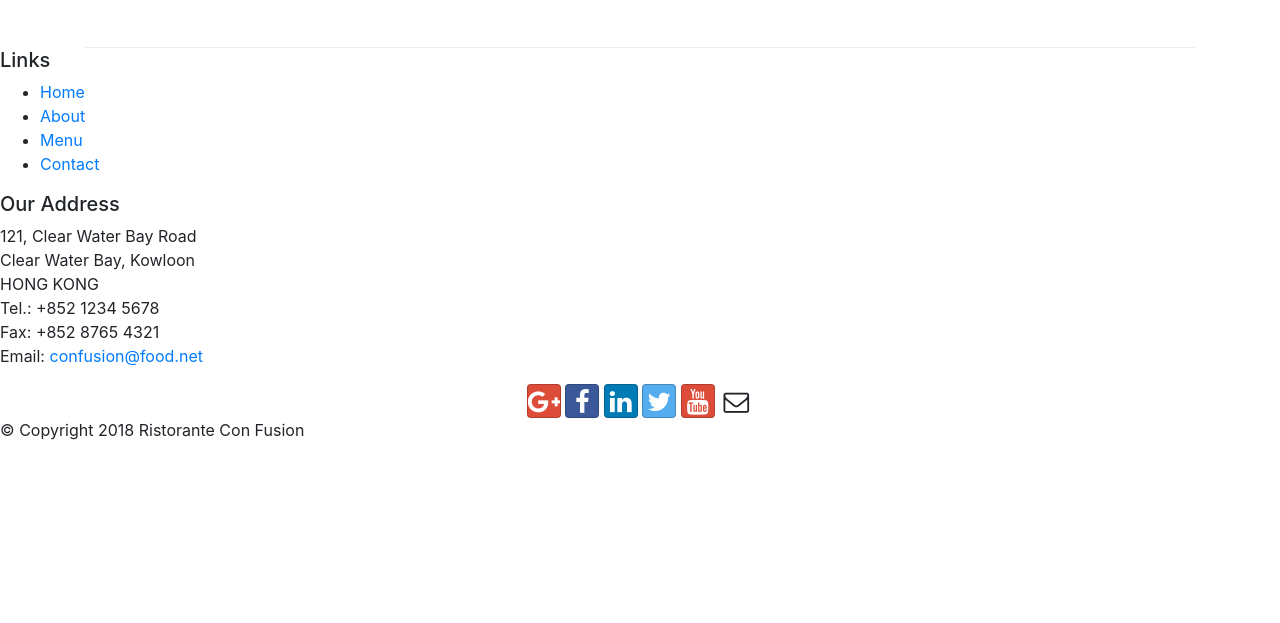
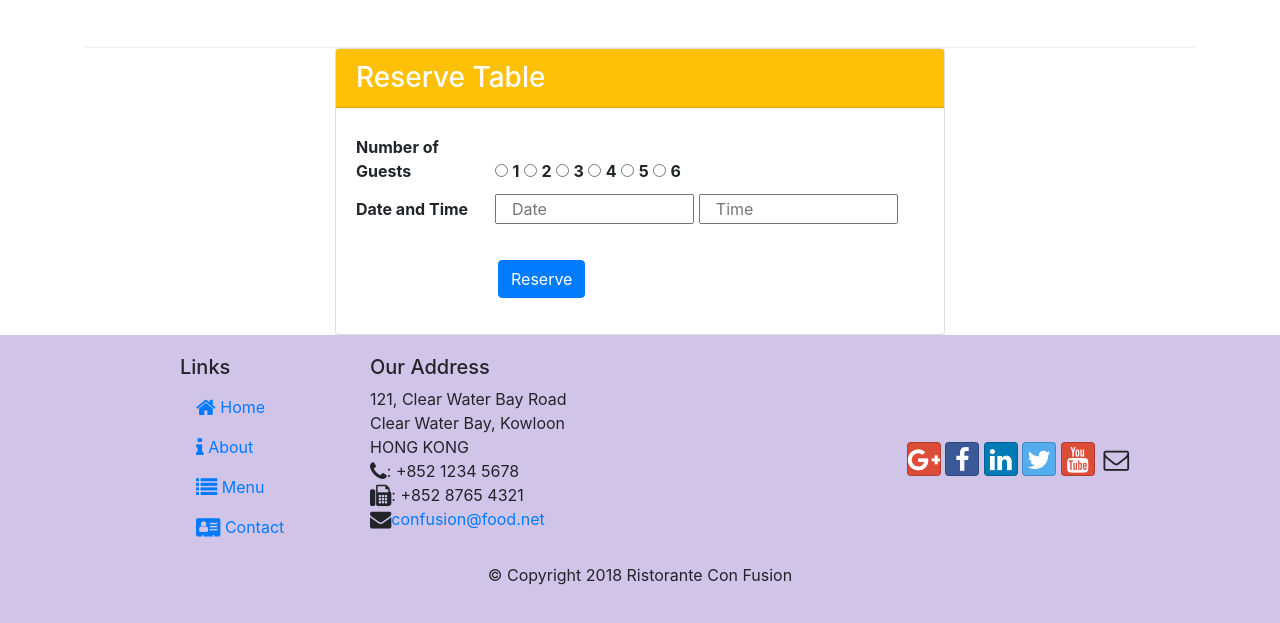
Before and after one commit to kundan9572/Online-Food-Delivery-Using-Bootstrap, a website: page index.html in a window 1280 px wide. Shown: the part 1586-2209 px from the top of the page. Before the commit the page ends 2044 px from the top, so only its background shows below. Drawn offline with nearby package versions, Linux system fonts and the light colour scheme.

Commit message:
2nd week assignment

```diff
--- a/index.html
+++ b/index.html
@@ -12,21 +12,46 @@
      <link rel="stylesheet" href="node_modules/font-awesome/css/font-awesome.min.css">
      <link rel="stylesheet" href="node_modules/bootstrap-social/bootstrap-social.css">
      <link rel="stylesheet" href="css/styles.css">
-    <title>Ristorante Con Fusion </title>
+    <title>Ristorante Con Fusion</title>
 </head>
 
 <body>
-    <nav class="navbar navbar-dark navbar-expand-sm bg-primary fixed-top">
+    <nav class="navbar navbar-dark navbar-expand-sm  fixed-top">
         <div class="container">
+            <button class="navbar-toggler" type="button" data-toggle="collapse" data-target="#Navbar">
+                <span class="navbar-toggler-icon"></span>
+            </button>
+            <a class="navbar-brand" href="#"><img src="img/logo.png" height="30" width="41"></a>
+            <div class="collapse navbar-collapse" id="Navbar">
+                <ul class="navbar-nav mr-auto">
+                        <li class="nav-item active" ><a class="nav-link" href="#"><span class="fa fa-home fa-lg"></span> Home</a></li>
+                        <li class="nav-item"><a class="nav-link" href="./aboutus.html"><span class="fa fa-info fa-lg"></span> About</a></li>
+                        <li class="nav-item"><a class="nav-link" href="#"><span class="fa fa-list fa-lg"></span> Menu</a></li>
+                        <li class="nav-item"><a class="nav-link" href="./contactus.html"><span class="fa fa-address-card fa-lg"></span> Contact</a></li>
+                </ul>
+            </div>
+        </div>
+    </nav>
+
+
+ <!--   <nav class="navbar navbar-dark navbar-expand-sm bg-primary fixed-top">
+        <div class="container">
+
+            <button class="navbar-toggler" type="button" data-toggle="collapse" data-target="#Navbar">
+                <span class="navbar-toggler-icon"></span>
+            </button>
            <a class="navbar-brand" href="#"><img src="img/logo.png" height="30" width="41"></a>
+
                 <ul class="navbar-nav mr-auto">
                     <li class="nav-item active"><a class="nav-link" href="#"><span class="fa fa-home fa-lg"></span> Home</a></li>
                     <li class="nav-item"><a class="nav-link" href="./aboutus.html"><span class="fa fa-info fa-lg"></span> About</a></li>
                     <li class="nav-item"><a class="nav-link" href="#"><span class="fa fa-list fa-lg"></span> Menu</a></li>
                     <li class="nav-item"><a class="nav-link" href="./contactus.html"><span class="fa fa-address-card fa-lg"></span> Contact</a></li>
                 </ul>
+
         </div>
     </nav>
+    -->
     <!--
     <button class="navbar-toggler" type="button" data-toggle="collapse" data-target="#Navbar">
         <span class="navbar-toggler-icon"></span>
@@ -39,9 +64,18 @@
                     <h1>Ristorante con Fusion</h1>
                     <p>We take inspiration from the World's best cuisines, and create a unique fusion experience. Our lipsmacking creations will tickle your culinary senses!</p>
                 </div>
-                    <div class="col-12 col-sm align-self-center">
+                    <div class="col-12 col-sm-3 col-sm align-self-center">
                         <img src="img/logo.png" class="img-fluid">
                     </div>
+
+                <div class="col-12 col-sm-3 align-self-center">
+                   <!-- <button class="navbar-toggler" type="button" data-toggle="collapse" data-target="#Navbar">
+                    <span class="navbar-toggler-icon">Reserve Table</span>
+                    </button>
+                    -->
+                    <button type="button" class="btn btn-warning col-sm"> <strong>Reserve Table</strong></button>
+
+                </div>
             </div>
         </div>
     </header>
@@ -73,19 +107,19 @@
 
 
         <div class="row row-content align-item-center">
-            <div class="col-12 col-sm-4 order-sm-last col-md-4">
-                <h3>This Month's Promotions</h3>
+            <div class="col-12 col-sm-4 order-sm-firstcol-md-4">
+                <h3>This Month's <br/> Promotions</h3>
             </div>
-            <div class="col col-sm order-sm-first col-md">
+            <div class="col col-sm order-sm-last col-md">
                 <div class="media">
-                        <img class="d-flex mr-3 img-thumbnail align-self-center"
-                            src="img/buffet.png" alt="Uthappizza">
+                        <img class="d-flex mr-3 img-thumbnail align-self-center order-last"
+                            src="img/buffet.png" alt="buffet">
                     <div class="media-body">
                     <h2>Weekend Grand Buffet
-                        <span class="badge badge-danger">SPICY</span>
-                            <span class="badge badge-pill badge-secondary">$8.99</span>
+                        <span class="badge badge-danger">NEW</span>
+                           <!-- <span class="badge badge-pill badge-secondary">$8.99</span> -->
                     </h2>
-                        <p>Featuring mouthwatering combinations with a choice of five different salads, six enticing appetizers, six main entrees and five choicest desserts. Free flowing bubbly and soft drinks. All for just $19.99 per person </p>
+                        <p class="d-none d-sm-block">Featuring mouthwatering combinations with a choice of five different salads, six enticing appetizers, six main entrees and five choicest desserts. Free flowing bubbly and soft drinks. All for just $19.99 per person </p>
                     </div>
                 </div>
             </div>
@@ -101,8 +135,10 @@
                             src="img/alberto.png" alt="Alberto Somayya">
                     <div class="media-body">
                         <h2 class="mt-0">Alberto Somayya
+                            <!--
                             <span class="badge badge-danger">INSTRUCTOR</span>
                             <span class="badge badge-pill badge-secondary">$0.00</span>
+                            -->
                         </h2>
                         <h4>Executive Chef</h4>
                         <p class="d-none d-sm-block">Award winning three-star Michelin chef with wide
@@ -116,31 +152,75 @@
         </div>
     </div>
 
-    <footer>
-        <div>
-            <div>
-                <div>
+
+
+    <div class="col-12 col-sm-6 align-item-center  offset-sm-3">
+        <div class="card">
+            <h3 class="card-header bg-warning text-white">Reserve Table</h3>
+            <div class="card-body">
+                <div class=" row">
+                  <!--  <div class="col-12 col-md-9"> -->
+                        <form>
+                            <div>
+                            <label class="col-md-3 col-form-label"><strong>Number of Guests </strong>  </label>
+                            <input type="radio"> <b>1</b>
+                            <input type="radio"> <b>2</b>
+                            <input type="radio"> <b>3</b>
+                            <input type="radio"> <b>4</b>
+                            <input type="radio"> <b>5</b>
+                            <input type="radio"> <b>6</b>
+                            </div>
+                            <div>
+                            <label class="col-md-3 col-form-label "><strong>Date and Time </strong></label>
+                            <input class="col-12 col-md-4" type="datetime" placeholder="Date">
+                            <input class="col-12 col-md-4" type="datetime" placeholder="Time">
+                            </div>
+                            <div class="form-group row">
+                            </div>
+                            <div class="form-group row">
+                            </div>
+
+                            <div class="form-group row">
+                                <div class="row offset-3">
+                                <div class="offset-md  col-sm-10">
+                                    <button type="submit" class="btn btn-primary align-self-center">Reserve</button>
+                                </div>
+                                </div>
+                            </div>
+                        </form>
+                    <!-- </div> -->
+                </div>
+
+            </div>
+        </div>
+    </div>
+
+
+    <footer class="footer">
+        <div class="container">
+            <div class="row">
+                <div class="col-4 offset-1 col-sm-2">
                     <h5>Links</h5>
-                    <ul>
-                        <li><a href="#">Home</a></li>
-                        <li><a href="#">About</a></li>
-                        <li><a href="#">Menu</a></li>
-                        <li><a href="#">Contact</a></li>
+                    <ul class="list-unstyled">
+                        <li class="nav-item"><a class="nav-link" href="./index.html"><span class="fa fa-home fa-lg"></span> Home</a></li>
+                        <li class="nav-item active"><a class="nav-link" href="#"><span class="fa fa-info fa-lg"></span> About</a></li>
+                        <li class="nav-item"><a class="nav-link" href="#"><span class="fa fa-list fa-lg"></span> Menu</a></li>
+                        <li class="nav-item"><a class="nav-link" href="#"><span class="fa fa-address-card fa-lg"></span> Contact</a></li>
                     </ul>
                 </div>
-                <div>
+                <div class="col-7 col-sm-5">
                     <h5>Our Address</h5>
                     <address>
 		              121, Clear Water Bay Road<br>
 		              Clear Water Bay, Kowloon<br>
-		              HONG KONG<br>
-		              Tel.: +852 1234 5678<br>
-		              Fax: +852 8765 4321<br>
-		              Email: <a href="mailto:confusion@food.net">confusion@food.net</a>
+                      HONG KONG<br>
+                      <i class="fa fa-phone fa-lg"></i>: +852 1234 5678<br>
+                      <i class="fa fa-fax fa-lg"></i>: +852 8765 4321<br>
+                      <i class="fa fa-envelope fa-lg"></i><a href="mailto:confusion@food.net">confusion@food.net</a>
 		           </address>
                 </div>
-                <div>
-                    <div>
+                <div class="col-12 col-sm-4 align-self-center">
+                    <div class="text-center">
                         <div class="text-center">
                             <a class="btn btn-social-icon btn-google" href="http://google.com/+"><i class="fa fa-google-plus"></i></a>
                             <a class="btn btn-social-icon btn-facebook" href="http://www.facebook.com/profile.php?id="><i class="fa fa-facebook"></i></a>
@@ -153,8 +233,8 @@
                     </div>
                 </div>
            </div>
-           <div>
-                <div>
+           <div class="row justify-content-center">
+                <div class="col-auto">
                     <p>© Copyright 2018 Ristorante Con Fusion</p>
                 </div>
            </div>
```
Also changed, not shown: aboutus.html (+2 -2 lines).
